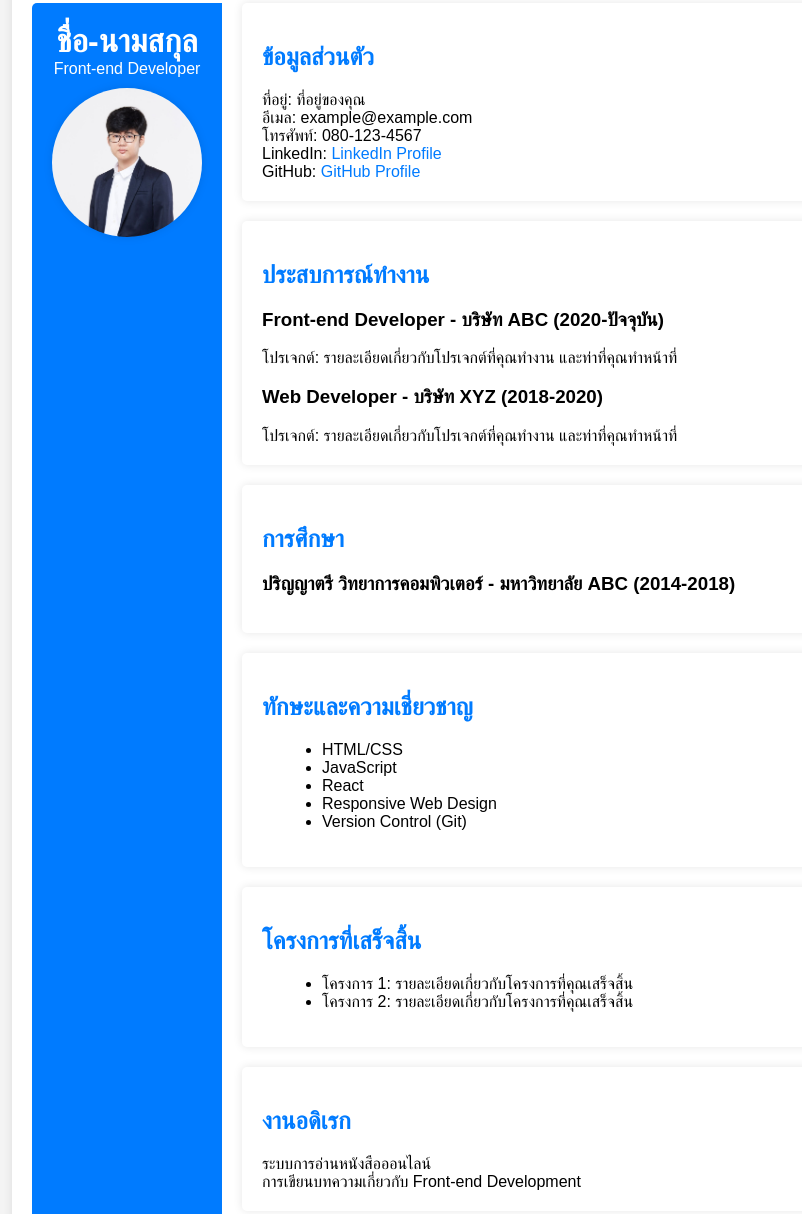
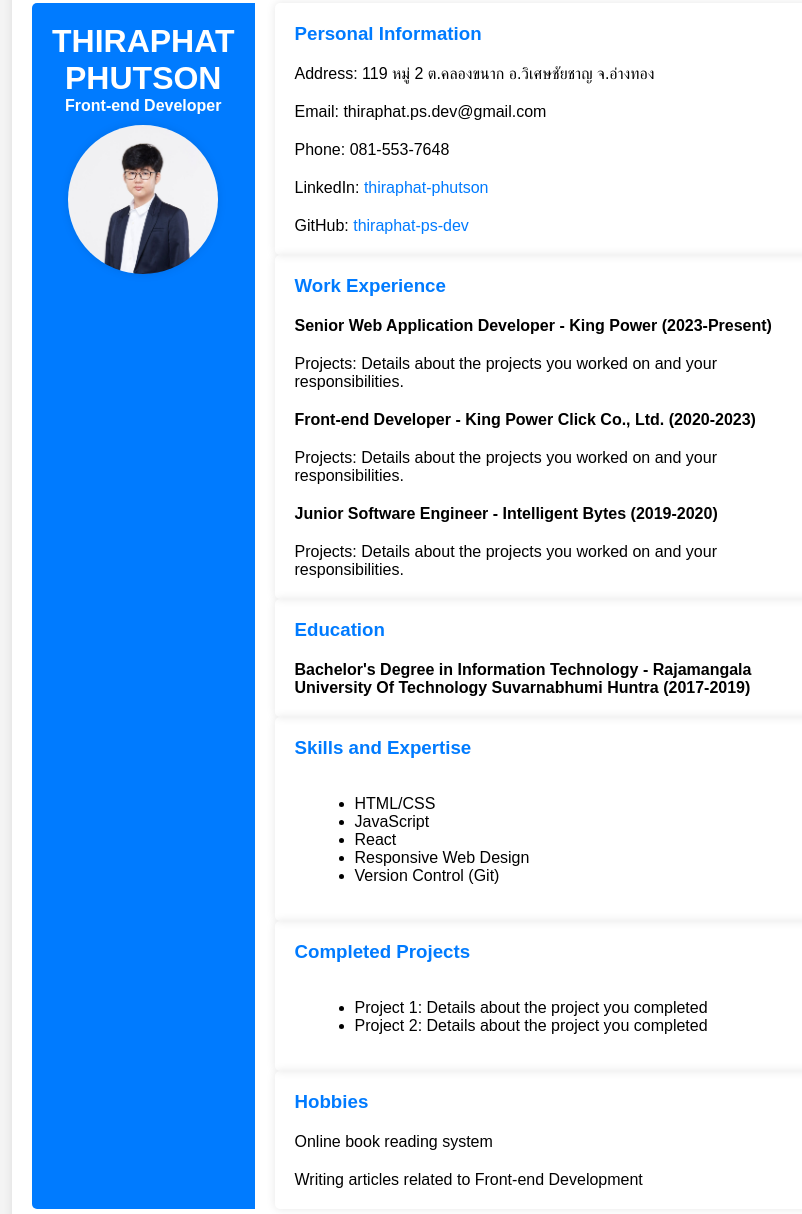
Before and after one commit to thiraphat-ps-dev/thiraphat-ps-dev.github.io, a plain HTML site: page index.html in a window 1280 px wide. Shown: the part 17-1231 px from the top of the page, without its empty margins (208-1010 px from the left). Drawn offline with Linux system fonts and the light colour scheme.

Commit message:
[:hammer:] add info

```diff
--- a/index.html
+++ b/index.html
@@ -5,6 +5,13 @@
     <meta name="viewport" content="width=device-width, initial-scale=1.0" />
     <title>Front-end Developer Resume</title>
     <style>
+      h1,
+      h2,
+      h3,
+      h4,
+      h5 {
+        margin: 0;
+      }
       body {
         font-family: Arial, sans-serif;
         background-color: #f4f4f4;
@@ -41,21 +48,24 @@
       }
       .content {
         flex: 1; /* เพิ่ม Flex ให้ข้อมูลเต็มพื้นที่ */
+        gap: 20px;
       }
       h1 {
         margin: 0;
       }
-      h2 {
+      h3 {
         color: #007bff;
       }
       p {
         margin: 0;
       }
       .section {
-        margin-bottom: 20px;
         box-shadow: 0 0 10px rgba(0, 0, 0, 0.1);
+        border-radius: 5px;
         padding: 20px;
-        border-radius: 5px;
+        display: flex;
+        flex-direction: column;
+        gap: 20px;
       }
       ul {
         list-style: disc;
@@ -73,47 +83,55 @@
   <body>
     <div class="container">
       <header>
-        <h1>ชื่อ-นามสกุล</h1>
-        <p>Front-end Developer</p>
+        <h1>THIRAPHAT<br />PHUTSON</h1>
+        <h4>Front-end Developer</h4>
         <div class="profile-picture">
-          <img src="profile-picture.jpg" alt="รูปภาพโปรไฟล์" />
+          <img src="profile-picture.jpg" alt="Profile Picture" />
         </div>
       </header>
       <div class="content">
         <section class="section">
-          <h2>ข้อมูลส่วนตัว</h2>
-          <p>ที่อยู่: ที่อยู่ของคุณ</p>
-          <p>อีเมล: example@example.com</p>
-          <p>โทรศัพท์: 080-123-4567</p>
+          <h3>Personal Information</h3>
+          <p>Address: 119 หมู่ 2 ต.คลองขนาก อ.วิเศษชัยชาญ จ.อ่างทอง</p>
+          <p>Email: thiraphat.ps.dev@gmail.com</p>
+          <p>Phone: 081-553-7648</p>
           <p>
             LinkedIn:
-            <a href="https://www.linkedin.com/in/yourprofile"
-              >LinkedIn Profile</a
+            <a href="https://www.linkedin.com/in/thiraphat-phutson/"
+              >thiraphat-phutson</a
             >
           </p>
           <p>
-            GitHub: <a href="https://github.com/yourusername">GitHub Profile</a>
+            GitHub:
+            <a href="https://github.com/thiraphat-ps-dev">thiraphat-ps-dev</a>
           </p>
         </section>
         <section class="section">
-          <h2>ประสบการณ์ทำงาน</h2>
-          <h3>Front-end Developer - บริษัท ABC (2020-ปัจจุบัน)</h3>
+          <h3>Work Experience</h3>
+          <h4>Senior Web Application Developer - King Power (2023-Present)</h4>
           <p>
-            โปรเจกต์: รายละเอียดเกี่ยวกับโปรเจกต์ที่คุณทำงาน
-            และท่าที่คุณทำหน้าที่
+            Projects: Details about the projects you worked on and your
+            responsibilities.
           </p>
-          <h3>Web Developer - บริษัท XYZ (2018-2020)</h3>
+          <h4>Front-end Developer - King Power Click Co., Ltd. (2020-2023)</h4>
           <p>
-            โปรเจกต์: รายละเอียดเกี่ยวกับโปรเจกต์ที่คุณทำงาน
-            และท่าที่คุณทำหน้าที่
+            Projects: Details about the projects you worked on and your
+            responsibilities.
+          </p>
+          <h4>Junior Software Engineer - Intelligent Bytes (2019-2020)</h4>
+          <p>
+            Projects: Details about the projects you worked on and your
+            responsibilities.
           </p>
         </section>
         <section class="section">
-          <h2>การศึกษา</h2>
-          <h3>ปริญญาตรี วิทยาการคอมพิวเตอร์ - มหาวิทยาลัย ABC (2014-2018)</h3>
+          <h3>Education</h3>
+          <h4>
+            Bachelor's Degree in Information Technology - Rajamangala University Of Technology Suvarnabhumi Huntra (2017-2019)
+          </h4>
         </section>
         <section class="section">
-          <h2>ทักษะและความเชี่ยวชาญ</h2>
+          <h3>Skills and Expertise</h3>
           <ul>
             <li>HTML/CSS</li>
             <li>JavaScript</li>
@@ -123,16 +141,16 @@
           </ul>
         </section>
         <section class="section">
-          <h2>โครงการที่เสร็จสิ้น</h2>
+          <h3>Completed Projects</h3>
           <ul>
-            <li>โครงการ 1: รายละเอียดเกี่ยวกับโครงการที่คุณเสร็จสิ้น</li>
-            <li>โครงการ 2: รายละเอียดเกี่ยวกับโครงการที่คุณเสร็จสิ้น</li>
+            <li>Project 1: Details about the project you completed</li>
+            <li>Project 2: Details about the project you completed</li>
           </ul>
         </section>
         <section class="section">
-          <h2>งานอดิเรก</h2>
-          <p>ระบบการอ่านหนังสือออนไลน์</p>
-          <p>การเขียนบทความเกี่ยวกับ Front-end Development</p>
+          <h3>Hobbies</h3>
+          <p>Online book reading system</p>
+          <p>Writing articles related to Front-end Development</p>
         </section>
       </div>
     </div>
```
